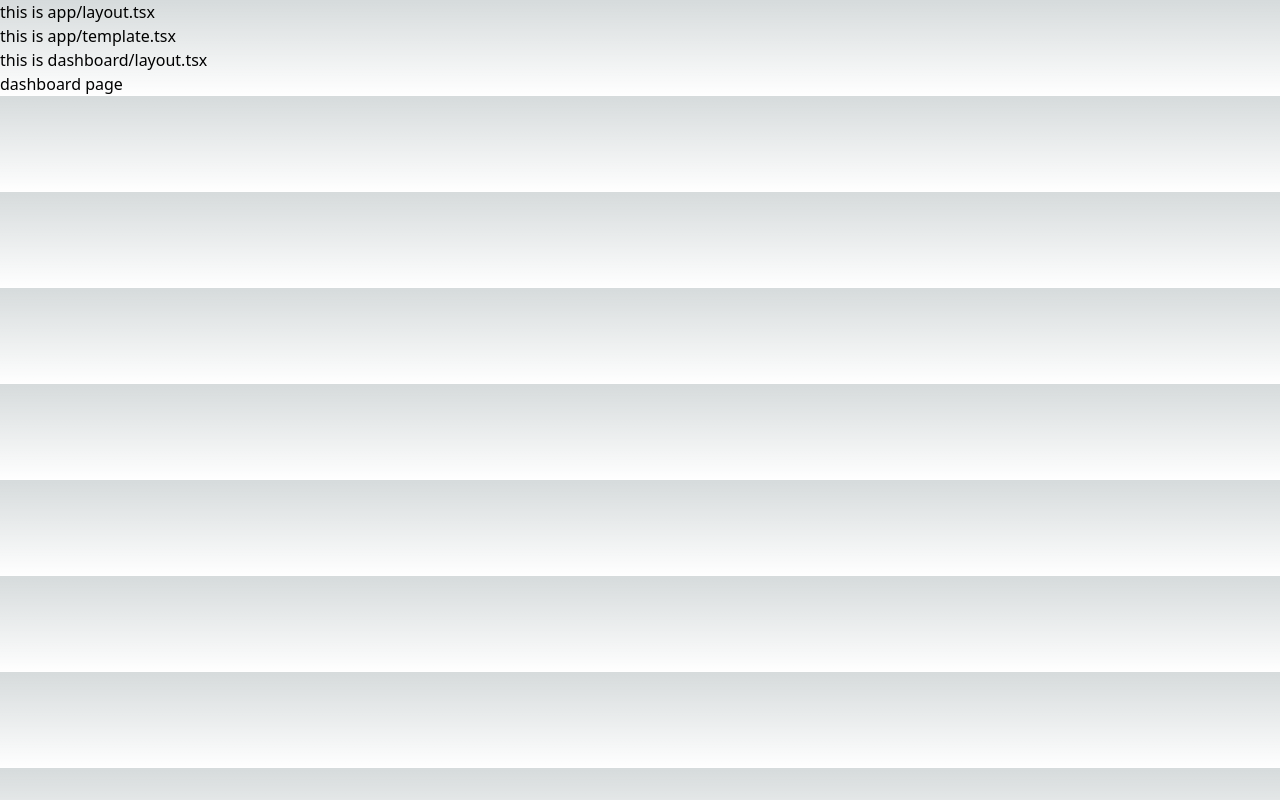
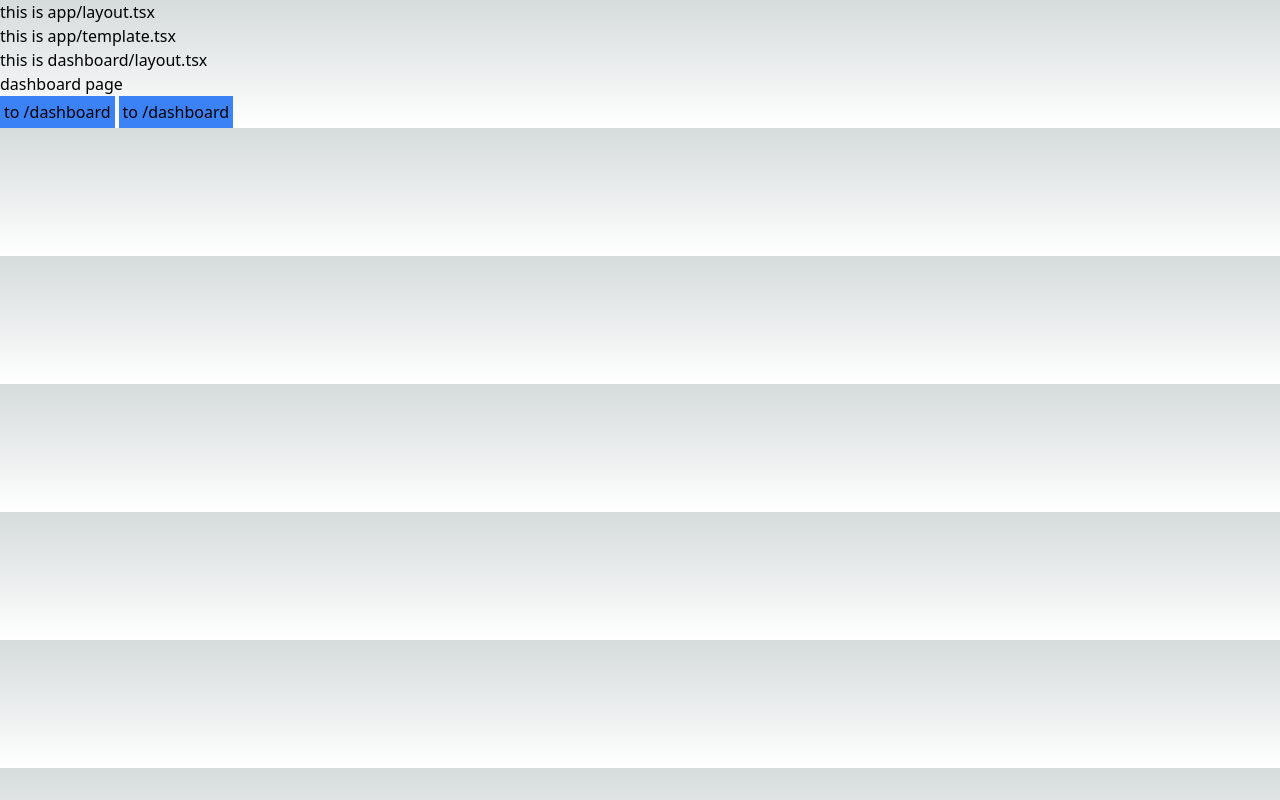
Before and after one commit to noah-00/next-instructions-app-router, a Next.js app: page /dashboard in a window 1280 px wide. Built offline with nearby package versions, Linux system fonts and the light colour scheme.

Commit message:
✨ linking and navigating

```diff
--- a/src/app/dashboard/page.tsx
+++ b/src/app/dashboard/page.tsx
@@ -1,10 +1,30 @@
+"use client";
+
 // this component under the app directory is segment
 // Just follow these steps to create a page! (URL/dashbord)
 
+import Link from "next/link";
+import { useRouter } from "next/navigation";
 import React from "react";
 
-function page() {
-  return <div>dashboard page</div>;
+function Page() {
+  const router = useRouter();
+  const handleClick = () => {
+    router.push("/dashboard");
+  };
+
+  return (
+    <div>
+      <h1>dashboard page</h1>
+      <Link href="/dashboard" className="bg-blue-500 inline-block p-1 mr-1">
+        to /dashboard
+      </Link>
+      {/* or */}
+      <button onClick={handleClick} className="bg-blue-500 inline-block p-1">
+        to /dashboard
+      </button>
+    </div>
+  );
 }
 
-export default page;
+export default Page;
--- a/src/app/page.tsx
+++ b/src/app/page.tsx
@@ -2,10 +2,18 @@
 
 // In the app directory, you can modify the <head> HTML elements such as title and meta using the built-in SEO support.
 import { Metadata } from "next";
+import Link from "next/link";
 export const metadata: Metadata = {
   title: "next-instructions-app-router",
 };
 
 export default function Page() {
-  return <h1>Hello, Next.js!</h1>;
+  return (
+    <div>
+      <h1>Hello, Next.js!</h1>
+      <Link href="/dashboard" className="bg-blue-500 p-1">
+        to /dashboard
+      </Link>
+    </div>
+  );
 }
```
